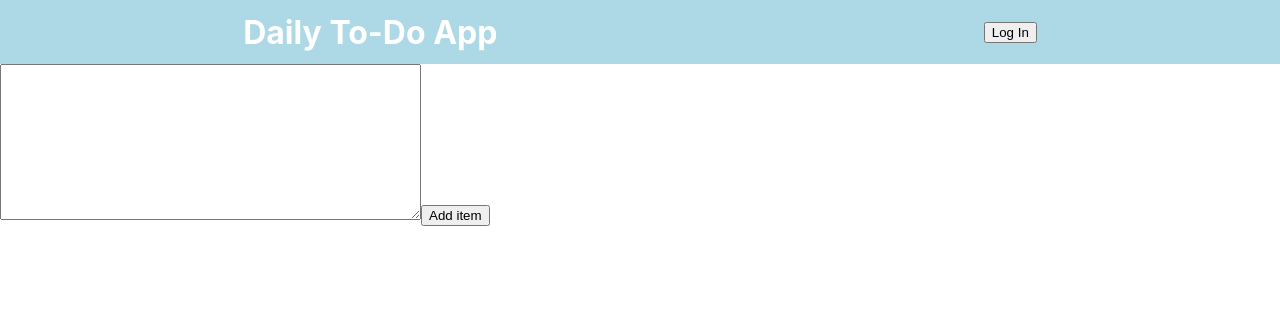
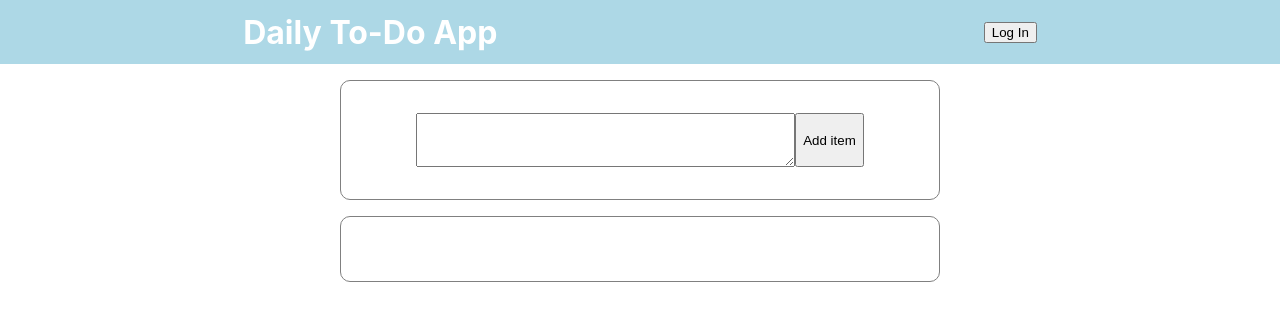
Before and after one commit to codyrap95/React-ToDo, a React (Create React App) app: page / in a window 1280 px wide. Shown: the top 320 px of the page. Built offline with nearby package versions, Linux system fonts and the light colour scheme.

Commit message:
Improved Styling with Card Component

```diff
--- a/src/App.css
+++ /dev/null
@@ -1,38 +0,0 @@
-.App {
-  text-align: center;
-}
-
-.App-logo {
-  height: 40vmin;
-  pointer-events: none;
-}
-
-@media (prefers-reduced-motion: no-preference) {
-  .App-logo {
-    animation: App-logo-spin infinite 20s linear;
-  }
-}
-
-.App-header {
-  background-color: #282c34;
-  min-height: 100vh;
-  display: flex;
-  flex-direction: column;
-  align-items: center;
-  justify-content: center;
-  font-size: calc(10px + 2vmin);
-  color: white;
-}
-
-.App-link {
-  color: #61dafb;
-}
-
-@keyframes App-logo-spin {
-  from {
-    transform: rotate(0deg);
-  }
-  to {
-    transform: rotate(360deg);
-  }
-}
--- a/src/App.js
+++ b/src/App.js
@@ -1,16 +1,23 @@
-import "./App.css";
 import React from "react";
 import Header from "./components/UI/Header";
 import { ToDosContextProvider } from "./store/ToDosContext";
-import ToDoList from "./components/UI/ToDoList";
-import AddToDo from "./components/UI/AddToDo";
+import ToDoList from "./components/ToDoList";
+import AddToDo from "./components/AddToDo";
+import classes from "./App.module.css";
+import Card from "./components/UI/Card";
 
 function App() {
   return (
     <ToDosContextProvider>
       <Header></Header>
-      <AddToDo />
-      <ToDoList></ToDoList>
+      <main className={classes.main}>
+        <Card>
+          <AddToDo />
+        </Card>
+        <Card>
+          <ToDoList></ToDoList>
+        </Card>
+      </main>
     </ToDosContextProvider>
   );
 }
--- /dev/null
+++ b/src/App.module.css
@@ -0,0 +1,9 @@
+.main {
+  display: flex;
+  flex-direction: column;
+  justify-content: center;
+  align-items: center;
+  margin: 1rem auto;
+  gap: 1rem;
+  width: 600px;
+}
--- a/src/components/UI/AddToDo.js
+++ b/src/components/AddToDo.js
@@ -1,5 +1,5 @@
 import React, { useContext, useRef } from "react";
-import ToDosContext from "../../store/ToDosContext";
+import ToDosContext from "../store/ToDosContext";
 import classes from "./AddToDo.module.css";
 
 export default function AddToDo() {
@@ -15,14 +15,18 @@ export default function AddToDo() {
       <textarea
         name="toDoContent"
         id="toDoContent"
-        cols="50"
-        rows="10"
+        cols="30"
+        rows="1"
         ref={toDoContentRef}
         onKeyDown={(e) => {
           if (e.key === "Enter") submitHandler(e);
         }}
       ></textarea>
-      <button type="submit" onClick={submitHandler}>
+      <button
+        className={classes.submitBtn}
+        type="submit"
+        onClick={submitHandler}
+      >
         Add item
       </button>
     </form>
--- /dev/null
+++ b/src/components/AddToDo.module.css
@@ -0,0 +1,9 @@
+.form {
+  display: flex;
+  justify-content: center;
+}
+textarea {
+  box-sizing: border-box;
+  padding: 1rem;
+  font-size: 1.1rem;
+}
--- a/src/components/UI/ToDoList.js
+++ b/src/components/ToDoList.js
@@ -1,13 +1,13 @@
 import React from "react";
 import classes from "./ToDoList.module.css";
 import { useContext } from "react";
-import ToDosContext from "../../store/ToDosContext";
+import ToDosContext from "../store/ToDosContext";
 function ToDoList() {
   const ctx = useContext(ToDosContext);
   const [toDosList, setToDosList] = React.useState(ctx.toDoList);
   console.log("ToDo component rerun");
   return (
-    <section className={classes.ToDoList}>
+    <div className={classes.toDoList}>
       {toDosList.map((item) => (
         <p
           onClick={() => {
@@ -22,7 +22,7 @@ function ToDoList() {
           {item.done.toString()}
         </p>
       ))}
-    </section>
+    </div>
   );
 }
 export default ToDoList;
--- /dev/null
+++ b/src/components/ToDoList.module.css
@@ -0,0 +1,3 @@
+.toDoList {
+  width: 100%;
+}
--- /dev/null
+++ b/src/components/UI/Card.js
@@ -0,0 +1,6 @@
+import React from "react";
+import classes from "./Card.module.css";
+
+export default function Card(props) {
+  return <section className={classes.card}>{props.children}</section>;
+}
--- /dev/null
+++ b/src/components/UI/Card.module.css
@@ -0,0 +1,12 @@
+.card {
+  display: inline-block;
+  box-sizing: border-box;
+  display: flex;
+  flex-direction: row;
+  justify-content: center;
+  align-items: center;
+  border: 1px solid gray;
+  border-radius: 10px;
+  padding: 2rem;
+  width: 100%;
+}
```
Also changed, not shown: src/components/UI/AddToDo.module.css (deleted), src/components/UI/ToDoList.module.css (deleted).
